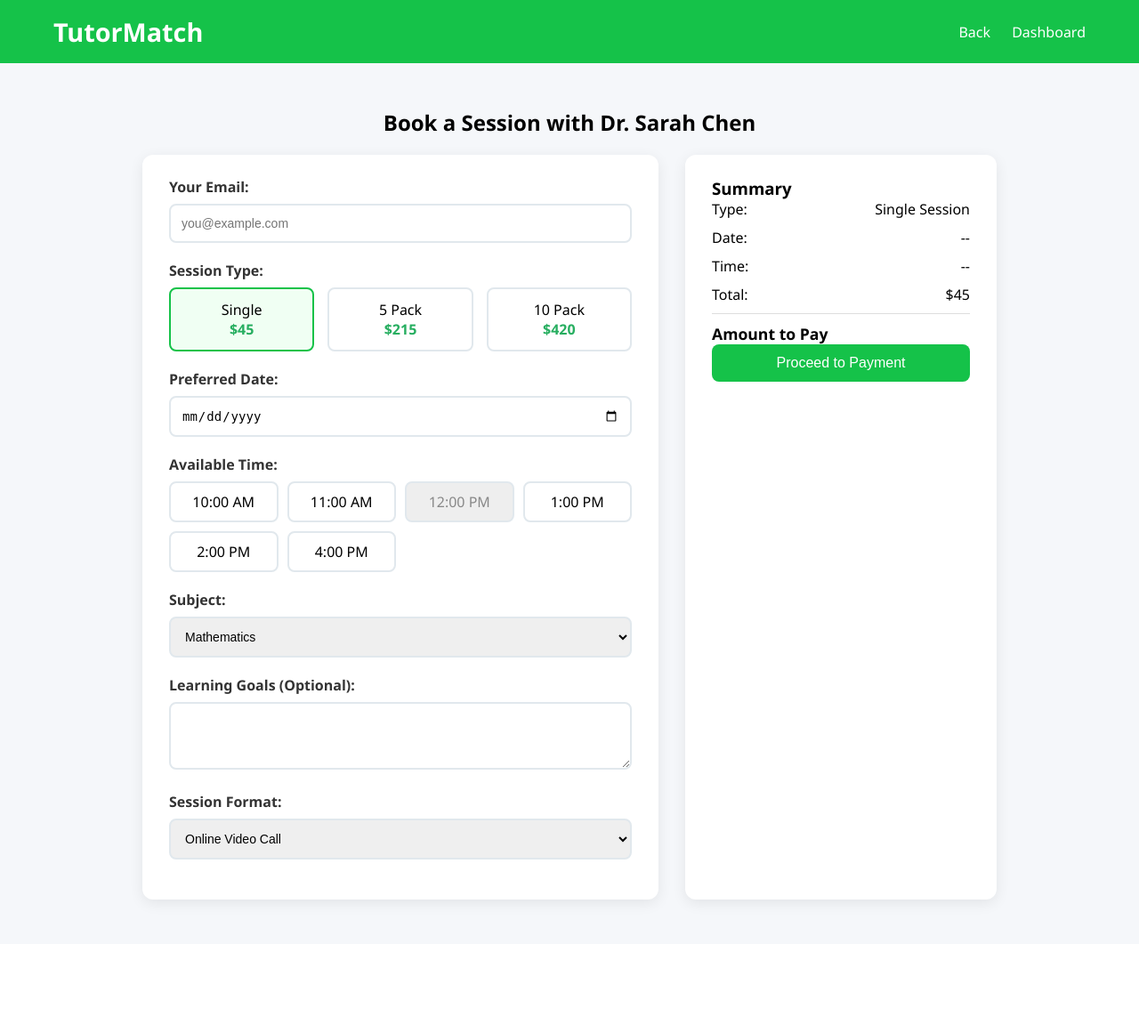
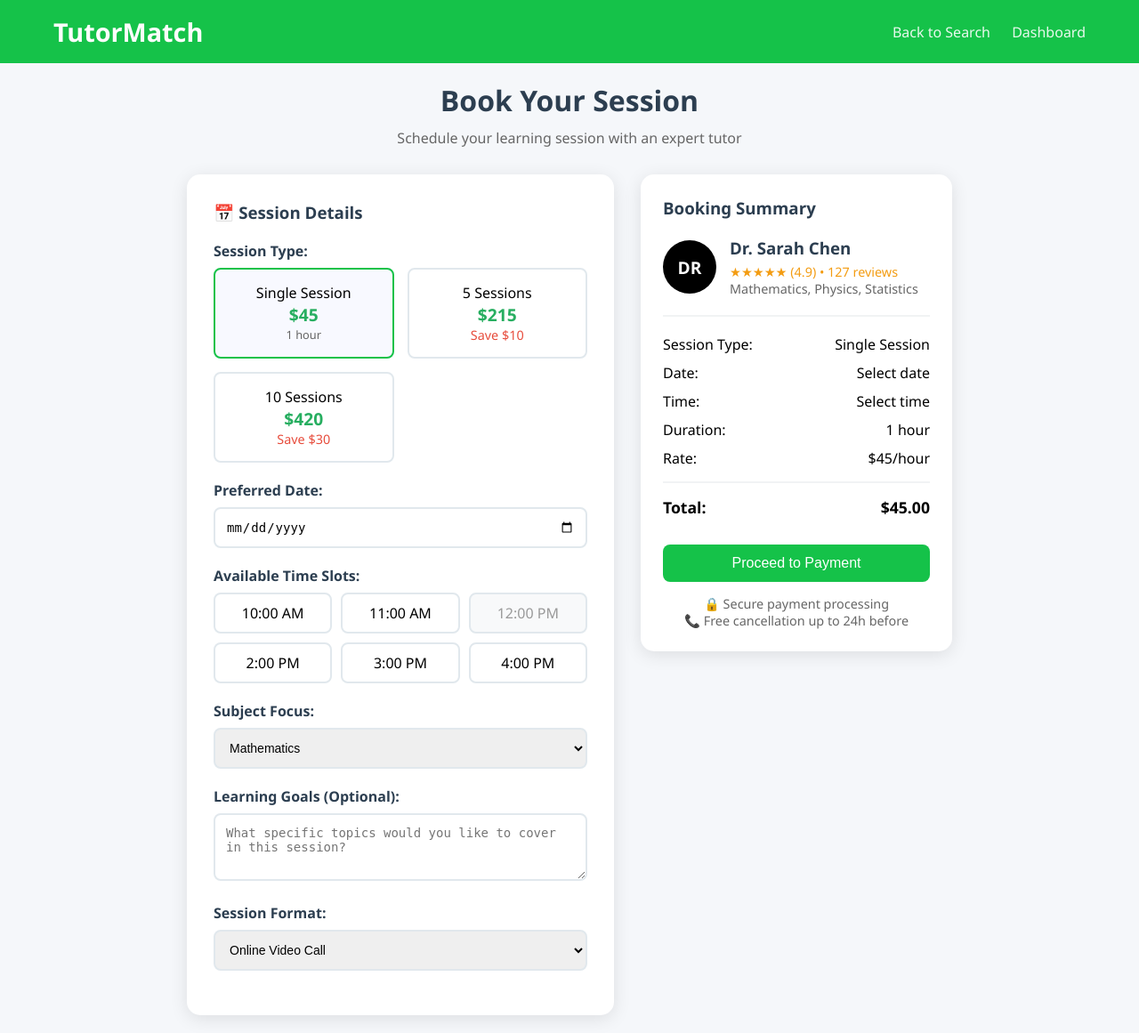
Before and after one commit to Saikirangolkonda/TutorMatch, a Flask app: page /book-session/1 in a window 1280 px wide. Shown: the whole page at 89% size. Before the commit the page ends 1023 px from the top, so only its background shows below. Run offline with Flask 3, Linux system fonts and the light colour scheme.

Commit message:
Update booksession.html

```diff
--- a/templates/booksession.html
+++ b/templates/booksession.html
@@ -1,111 +1,59 @@
 <!DOCTYPE html>
 <html lang="en">
 <head>
-  <meta charset="UTF-8" />
-  <meta name="viewport" content="width=device-width, initial-scale=1.0"/>
+    <meta charset="UTF-8">
+    <meta name="viewport" content="width=device-width, initial-scale=1.0">
     <title>Book Session - TutorMatch</title>
     <style>
         * { margin: 0; padding: 0; box-sizing: border-box; }
         body { font-family: 'Segoe UI', sans-serif; background: #f5f7fa; }
 
-    .header { background: #15c249; color: white; padding: 1rem 0; }
+        .header { background: linear-gradient(135deg, #15c249 0%, #15c249 100%); color: rgb(253, 253, 253); padding: 1rem 0; }
         .nav { display: flex; justify-content: space-between; align-items: center; max-width: 1200px; margin: 0 auto; padding: 0 20px; }
         .logo { font-size: 1.8rem; font-weight: bold; }
-    .nav-links a { color: white; text-decoration: none; margin-left: 20px; }
+        .nav-links a { color: white; text-decoration: none; margin-left: 20px; opacity: 0.9; }
 
-    .container { max-width: 1000px; margin: 30px auto; padding: 20px; }
+        .container { max-width: 900px; margin: 0 auto; padding: 20px; }
+        .booking-header { text-align: center; margin-bottom: 30px; }
+        .booking-header h1 { color: #2c3e50; font-size: 2rem; margin-bottom: 10px; }
+
         .booking-layout { display: grid; grid-template-columns: 1fr 350px; gap: 30px; }
-
-    .booking-form, .booking-summary {
-      background: white;
-      padding: 25px 30px;
-      border-radius: 12px;
-      box-shadow: 0 4px 16px rgba(0,0,0,0.08);
-    }
+        .booking-form { background: white; padding: 30px; border-radius: 15px; box-shadow: 0 4px 20px rgba(0,0,0,0.1); }
+        .booking-summary { background: white; padding: 25px; border-radius: 15px; box-shadow: 0 4px 20px rgba(0,0,0,0.1); height: fit-content; }
 
         .form-group { margin-bottom: 20px; }
-    label { font-weight: 600; color: #333; margin-bottom: 8px; display: block; }
-    input, select, textarea {
-      width: 100%;
-      padding: 12px;
-      border: 2px solid #e1e8ed;
-      border-radius: 8px;
-      font-size: 14px;
-    }
-    input:focus, select:focus, textarea:focus {
-      outline: none;
-      border-color: #15c249;
-    }
+        .form-group label { display: block; margin-bottom: 8px; color: #2c3e50; font-weight: 600; }
+        .form-group input, .form-group select, .form-group textarea { width: 100%; padding: 12px; border: 2px solid #e1e8ed; border-radius: 8px; font-size: 14px; }
+        .form-group input:focus, .form-group select:focus, .form-group textarea:focus { outline: none; border-color: #667eea; }
 
-    .package-options {
-      display: grid;
-      grid-template-columns: repeat(auto-fit, minmax(140px, 1fr));
-      gap: 15px;
-    }
-    .package-card {
-      border: 2px solid #e1e8ed;
-      border-radius: 8px;
-      padding: 12px;
-      text-align: center;
-      cursor: pointer;
-    }
-    .package-card:hover, .package-card.selected {
-      border-color: #15c249;
-      background-color: #f0fff3;
-    }
-    .package-price { font-weight: bold; color: #27ae60; }
+        .time-slots { display: grid; grid-template-columns: repeat(auto-fit, minmax(100px, 1fr)); gap: 10px; }
+        .time-slot { padding: 10px; text-align: center; border: 2px solid #e1e8ed; border-radius: 8px; cursor: pointer; transition: all 0.3s; }
+        .time-slot:hover { border-color: #667eea; }
+        .time-slot.selected { background: #667eea; color: white; border-color: #15c249; }
+        .time-slot.unavailable { background: #f8f9fa; color: #999; cursor: not-allowed; }
 
-    .time-slots {
-      display: grid;
-      grid-template-columns: repeat(auto-fit, minmax(100px, 1fr));
-      gap: 10px;
-    }
-    .time-slot {
-      padding: 10px;
-      text-align: center;
-      border: 2px solid #e1e8ed;
-      border-radius: 8px;
-      cursor: pointer;
-    }
-    .time-slot.selected {
-      background: #15c249;
-      color: white;
-      border-color: #15c249;
-    }
-    .time-slot.unavailable {
-      background: #eee;
-      color: #888;
-      cursor: not-allowed;
-    }
+        .tutor-info { display: flex; align-items: center; gap: 15px; margin-bottom: 20px; padding-bottom: 20px; border-bottom: 2px solid #f1f3f4; }
+        .tutor-avatar { width: 60px; height: 60px; border-radius: 50%; background: linear-gradient(135deg, #000000, #000000); display: flex; align-items: center; justify-content: center; color: white; font-size: 1.2rem; font-weight: bold; }
+        .tutor-details h3 { color: #2c3e50; margin-bottom: 5px; }
+        .rating { color: #f39c12; font-size: 0.9rem; }
 
-    .btn {
-      width: 100%;
-      padding: 12px;
-      background: #15c249;
-      border: none;
-      color: white;
-      border-radius: 8px;
-      font-size: 1rem;
-      cursor: pointer;
-    }
-    .btn:hover {
-      background: #10a73e;
-    }
+        .summary-item { display: flex; justify-content: space-between; margin-bottom: 10px; }
+        .summary-total { border-top: 2px solid #f1f3f4; padding-top: 15px; margin-top: 15px; font-weight: bold; font-size: 1.1rem; }
 
-    .summary-item {
-      display: flex;
-      justify-content: space-between;
-      margin-bottom: 10px;
-    }
-    .summary-total {
-      font-weight: bold;
-      font-size: 1.1rem;
-      border-top: 1px solid #ddd;
-      padding-top: 10px;
-    }
+        .btn { padding: 12px 25px; background: linear-gradient(135deg, #15c249, #15c249); color: white; border: none; border-radius: 8px; cursor: pointer; font-size: 1rem; transition: transform 0.2s; width: 100%; }
+        .btn:hover { transform: scale(1.02); }
+        .btn-secondary { background: #95a5a6; }
+
+        .package-options { display: grid; grid-template-columns: repeat(auto-fit, minmax(150px, 1fr)); gap: 15px; margin-bottom: 20px; }
+        .package-card { border: 2px solid #e1e8ed; padding: 15px; border-radius: 8px; text-align: center; cursor: pointer; transition: all 0.3s; }
+        .package-card:hover { border-color: #15c249; }
+        .package-card.selected { border-color: #15c249; background: #f8f9ff; }
+        .package-price { font-size: 1.2rem; font-weight: bold; color: #27ae60; }
+        .package-savings { color: #e74c3c; font-size: 0.9rem; }
 
         @media (max-width: 768px) {
             .booking-layout { grid-template-columns: 1fr; }
+            .time-slots { grid-template-columns: repeat(3, 1fr); }
         }
     </style>
 </head>
@@ -114,34 +62,40 @@
         <nav class="nav">
             <div class="logo">TutorMatch</div>
             <div class="nav-links">
-        <a href="/tutor-search">Back</a>
+                <a href="/tutor-search">Back to Search</a>
                 <a href="/student-dashboard">Dashboard</a>
             </div>
         </nav>
     </header>
 
     <div class="container">
-    <h2 style="margin-bottom: 20px; text-align: center;">Book a Session with {{ tutor.name }}</h2>
+        <div class="booking-header">
+            <h1>Book Your Session</h1>
+            <p style="color: #666;">Schedule your learning session with an expert tutor</p>
+        </div>
+
         <form method="POST" action="/book-session/{{ tutor_id }}">
             <div class="booking-layout">
-        <!-- Left Form -->
                 <div class="booking-form">
-          <div class="form-group">
-            <label for="email">Your Email:</label>
-            <input type="email" name="email" id="email" required placeholder="you@example.com">
-          </div>
+                    <h3 style="color: #2c3e50; margin-bottom: 20px;">📅 Session Details</h3>
 
                     <div class="form-group">
                         <label>Session Type:</label>
                         <div class="package-options">
                             <div class="package-card selected" onclick="selectPackage(this, 1, {{ tutor.rate }})">
-                Single <br><span class="package-price">${{ tutor.rate }}</span>
+                                <div>Single Session</div>
+                                <div class="package-price">${{ tutor.rate }}</div>
+                                <div style="font-size: 0.8rem; color: #666;">1 hour</div>
                             </div>
                             <div class="package-card" onclick="selectPackage(this, 5, {{ tutor.rate * 5 - 10 }})">
-                5 Pack <br><span class="package-price">${{ tutor.rate * 5 - 10 }}</span>
+                                <div>5 Sessions</div>
+                                <div class="package-price">${{ tutor.rate * 5 - 10 }}</div>
+                                <div class="package-savings">Save $10</div>
                             </div>
                             <div class="package-card" onclick="selectPackage(this, 10, {{ tutor.rate * 10 - 30 }})">
-                10 Pack <br><span class="package-price">${{ tutor.rate * 10 - 30 }}</span>
+                                <div>10 Sessions</div>
+                                <div class="package-price">${{ tutor.rate * 10 - 30 }}</div>
+                                <div class="package-savings">Save $30</div>
                             </div>
                         </div>
                         <input type="hidden" name="session_type" id="sessionType" value="Single Session">
@@ -150,35 +104,40 @@
                     </div>
 
                     <div class="form-group">
-            <label for="date">Preferred Date:</label>
-            <input type="date" name="date" id="sessionDate" min="" required onchange="loadTimeSlots()">
+                        <label>Preferred Date:</label>
+                        <input type="date" name="date" id="sessionDate" min="" onchange="loadTimeSlots()" required>
                     </div>
 
                     <div class="form-group">
-            <label>Available Time:</label>
+                        <label>Available Time Slots:</label>
                         <div class="time-slots" id="timeSlots">
                             <div class="time-slot" onclick="selectTime(this)">10:00 AM</div>
                             <div class="time-slot" onclick="selectTime(this)">11:00 AM</div>
                             <div class="time-slot unavailable">12:00 PM</div>
-              <div class="time-slot" onclick="selectTime(this)">1:00 PM</div>
                             <div class="time-slot" onclick="selectTime(this)">2:00 PM</div>
+                            <div class="time-slot" onclick="selectTime(this)">3:00 PM</div>
                             <div class="time-slot" onclick="selectTime(this)">4:00 PM</div>
                         </div>
                         <input type="hidden" name="time" id="selectedTime" required>
                     </div>
 
                     <div class="form-group">
-            <label>Subject:</label>
-            <select name="subject" required>
+                        <label>Subject Focus:</label>
+                        <select name="subject" id="subject" required>
                             {% for subject in tutor.subjects %}
                             <option value="{{ subject }}">{{ subject }}</option>
                             {% endfor %}
+                            {% if not tutor.subjects %}
+                            <option>Mathematics</option>
+                            <option>Physics</option>
+                            <option>Chemistry</option>
+                            {% endif %}
                         </select>
                     </div>
 
                     <div class="form-group">
                         <label>Learning Goals (Optional):</label>
-            <textarea name="learning_goals" rows="3"></textarea>
+                        <textarea name="learning_goals" rows="3" placeholder="What specific topics would you like to cover in this session?"></textarea>
                     </div>
 
                     <div class="form-group">
@@ -186,64 +145,130 @@
                         <select name="session_format">
                             <option>Online Video Call</option>
                             <option>Phone Call</option>
-              <option>In-Person</option>
+                            <option>In-Person (if available)</option>
                         </select>
                     </div>
                 </div>
 
-        <!-- Right Summary -->
                 <div class="booking-summary">
-          <h3>Summary</h3>
-          <div class="summary-item"><span>Type:</span><span id="summaryType">Single Session</span></div>
-          <div class="summary-item"><span>Date:</span><span id="summaryDate">--</span></div>
-          <div class="summary-item"><span>Time:</span><span id="summaryTime">--</span></div>
-          <div class="summary-item"><span>Total:</span><span id="summaryTotal">${{ tutor.rate }}</span></div>
-          <div class="summary-total"><span>Amount to Pay</span></div>
-          <button type="submit" class="btn">Proceed to Payment</button>
+                    <h3 style="color: #2c3e50; margin-bottom: 20px;"> Booking Summary</h3>
+
+                    <div class="tutor-info">
+                        <div class="tutor-avatar">{{ tutor.name[:2].upper() }}</div>
+                        <div class="tutor-details">
+                            <h3>{{ tutor.name }}</h3>
+                            <div class="rating">★★★★★ ({{ tutor.rating }}) • {{ tutor.reviews_count or 127 }} reviews</div>
+                            <div style="color: #666; font-size: 0.9rem;">{{ tutor.subjects|join(', ') if tutor.subjects else 'Mathematics & Physics' }}</div>
+                        </div>
+                    </div>
+
+                    <div class="summary-item">
+                        <span>Session Type:</span>
+                        <span id="summaryType">Single Session</span>
+                    </div>
+                    <div class="summary-item">
+                        <span>Date:</span>
+                        <span id="summaryDate">Select date</span>
+                    </div>
+                    <div class="summary-item">
+                        <span>Time:</span>
+                        <span id="summaryTime">Select time</span>
+                    </div>
+                    <div class="summary-item">
+                        <span>Duration:</span>
+                        <span id="summaryDuration">1 hour</span>
+                    </div>
+                    <div class="summary-item">
+                        <span>Rate:</span>
+                        <span>${{ tutor.rate }}/hour</span>
+                    </div>
+
+                    <div class="summary-total">
+                        <div class="summary-item">
+                            <span>Total:</span>
+                            <span id="summaryTotal">${{ tutor.rate }}.00</span>
+                        </div>
+                    </div>
+
+                    <button type="submit" class="btn" style="margin-top: 20px;">
+                        Proceed to Payment
+                    </button>
+
+                    <div style="margin-top: 15px; font-size: 0.9rem; color: #666; text-align: center;">
+                        <p>🔒 Secure payment processing</p>
+                        <p>📞 Free cancellation up to 24h before</p>
+                    </div>
                 </div>
             </div>
         </form>
     </div>
 
     <script>
+        let selectedPackage = { sessions: 1, price: {{ tutor.rate }} };
+        let selectedDate = '';
         let selectedTime = '';
+
+        // Set minimum date to today
         document.getElementById('sessionDate').min = new Date().toISOString().split('T')[0];
 
-    function selectPackage(el, sessions, price) {
+        function selectPackage(element, sessions, price) {
             document.querySelectorAll('.package-card').forEach(card => card.classList.remove('selected'));
-      el.classList.add('selected');
+            element.classList.add('selected');
+
+            selectedPackage = { sessions, price };
+
+            // Update hidden form fields
             document.getElementById('sessionType').value = sessions === 1 ? 'Single Session' : `${sessions} Sessions Package`;
             document.getElementById('sessionsCount').value = sessions;
             document.getElementById('totalPrice').value = price;
-      document.getElementById('summaryType').textContent = document.getElementById('sessionType').value;
-      document.getElementById('summaryTotal').textContent = `$${price}`;
+
+            // Update summary
+            document.getElementById('summaryType').textContent =
+                sessions === 1 ? 'Single Session' : `${sessions} Sessions Package`;
+            document.getElementById('summaryDuration').textContent =
+                sessions === 1 ? '1 hour' : `${sessions} hours total`;
+            document.getElementById('summaryTotal').textContent = `$${price}.00`;
         }
 
-    function selectTime(el) {
-      if (el.classList.contains('unavailable')) return;
+        function selectTime(element) {
+            if (element.classList.contains('unavailable')) return;
+
             document.querySelectorAll('.time-slot').forEach(slot => slot.classList.remove('selected'));
-      el.classList.add('selected');
-      selectedTime = el.textContent;
+            element.classList.add('selected');
+
+            selectedTime = element.textContent;
             document.getElementById('selectedTime').value = selectedTime;
             document.getElementById('summaryTime').textContent = selectedTime;
         }
 
         function loadTimeSlots() {
-      const date = document.getElementById('sessionDate').value;
-      document.getElementById('summaryDate').textContent = new Date(date).toDateString();
-      // Simulated loading
-      const slots = ['9:00 AM', '10:00 AM', '11:00 AM', '1:00 PM', '2:00 PM', '4:00 PM'];
-      const booked = ['11:00 AM'];
-      document.getElementById('timeSlots').innerHTML = slots.map(time => {
-        const isBooked = booked.includes(time);
-        return `<div class="time-slot ${isBooked ? 'unavailable' : ''}" ${!isBooked ? `onclick="selectTime(this)"` : ''}>${time}</div>`;
+            selectedDate = document.getElementById('sessionDate').value;
+            document.getElementById('summaryDate').textContent =
+                new Date(selectedDate).toLocaleDateString('en-US', {
+                    weekday: 'long',
+                    year: 'numeric',
+                    month: 'long',
+                    day: 'numeric'
+                });
+
+            // Simulate loading available time slots
+            const timeSlots = document.getElementById('timeSlots');
+            const availableTimes = ['9:00 AM', '10:00 AM', '11:00 AM', '1:00 PM', '2:00 PM', '3:00 PM', '4:00 PM', '5:00 PM'];
+            const bookedTimes = ['11:00 AM', '3:00 PM']; // Simulated booked slots
+
+            timeSlots.innerHTML = availableTimes.map(time => {
+                const isBooked = bookedTimes.includes(time);
+                return `<div class="time-slot ${isBooked ? 'unavailable' : ''}"
+                            ${!isBooked ? `onclick="selectTime(this)"` : ''}>${time}</div>`;
             }).join('');
         }
 
+        // Form validation
         document.querySelector('form').addEventListener('submit', function(e) {
-      if (!document.getElementById('selectedTime').value) {
+            if (!selectedTime) {
                 e.preventDefault();
-        alert("Please select a time slot.");
+                alert('Please select a time slot for your session.');
+                return false;
             }
         });
     </script>
```
Lines whose indentation alone changed are shown as unchanged.
